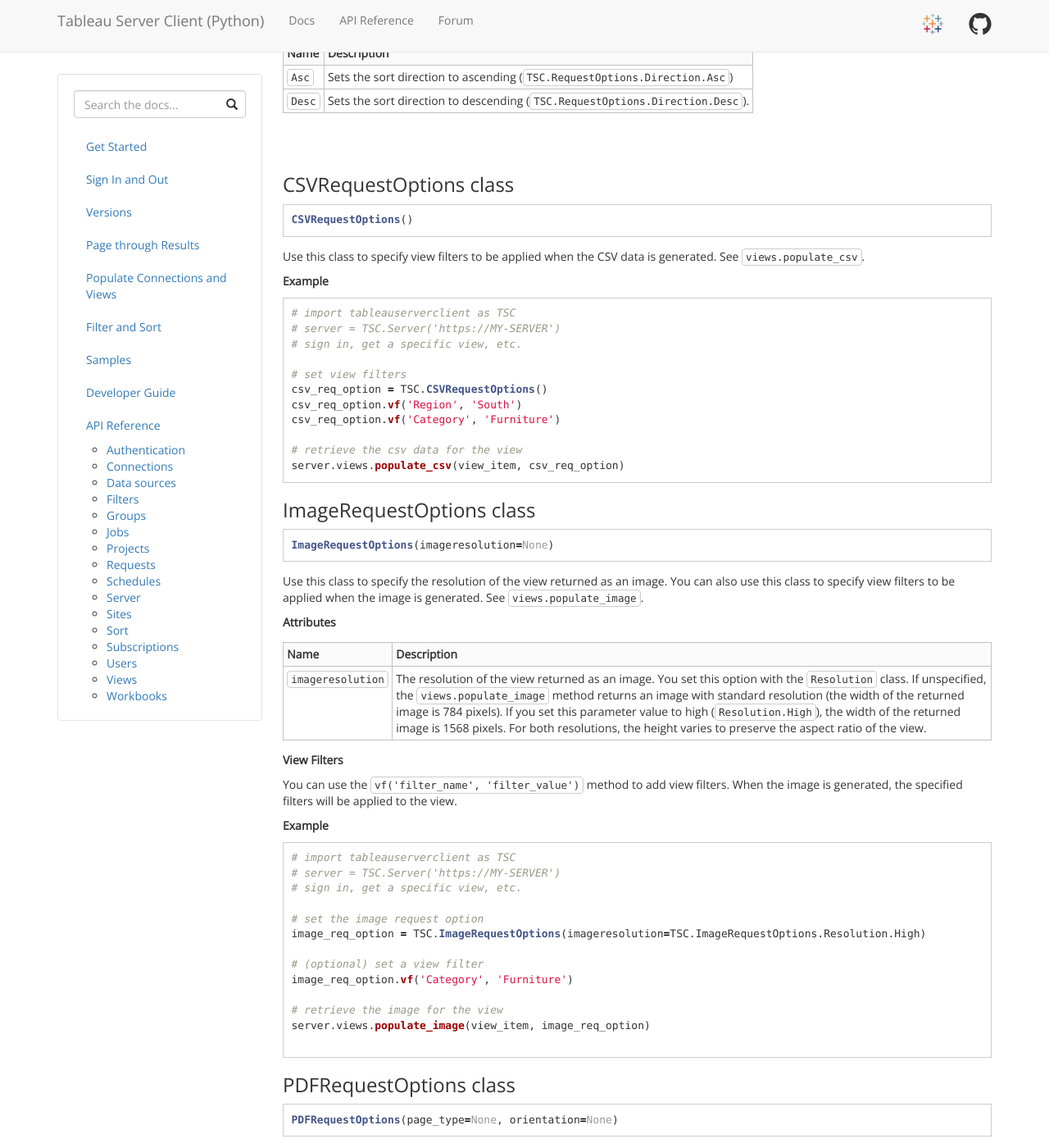
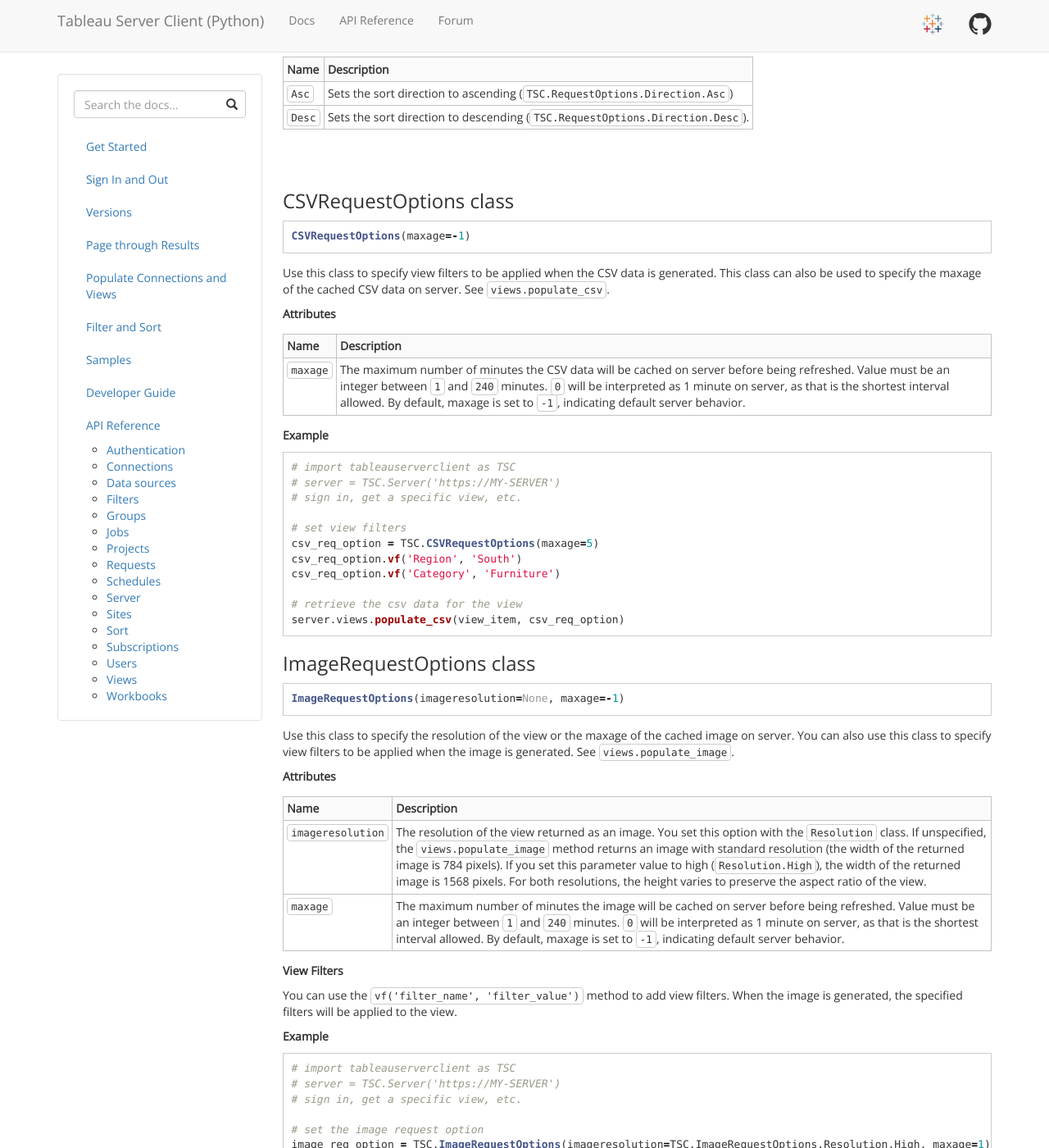
Before and after one commit to tableau/server-client-python, a Jekyll site: the page built from docs/api-ref.md, in a window 1280 px wide and 1400 px high, scrolled down 29075 px. Shown: the whole window at 82% size. Built offline with Jekyll 4.4.1, drawn with Linux system fonts in a browser that asks for light colours; some of the changed text lies outside the part shown.

Commit message:
Update docs with maxage info
Docs for #635 and #639

````diff
--- a/docs/api-ref.md
+++ b/docs/api-ref.md
@@ -1595,9 +1595,15 @@
 ### CSVRequestOptions class
 
 ```py
-CSVRequestOptions()
-```
-Use this class to specify view filters to be applied when the CSV data is generated. See `views.populate_csv`.
+CSVRequestOptions(maxage=-1)
+```
+Use this class to specify view filters to be applied when the CSV data is generated. This class can also be used to specify the maxage of the cached CSV data on server. See `views.populate_csv`.
+
+**Attributes**
+
+Name  |  Description
+:--- | :---
+`maxage` | The maximum number of minutes the CSV data will be cached on server before being refreshed. Value must be an integer between `1` and `240` minutes. `0` will be interpreted as 1 minute on server, as that is the shortest interval allowed. By default, maxage is set to `-1`, indicating default server behavior.
 
 **Example**
 
@@ -1607,7 +1613,7 @@
 # sign in, get a specific view, etc.
 
 # set view filters
-csv_req_option = TSC.CSVRequestOptions()
+csv_req_option = TSC.CSVRequestOptions(maxage=5)
 csv_req_option.vf('Region', 'South')
 csv_req_option.vf('Category', 'Furniture')
 
@@ -1618,15 +1624,16 @@
 ### ImageRequestOptions class
 
 ```py
-ImageRequestOptions(imageresolution=None)
-```
-Use this class to specify the resolution of the view returned as an image. You can also use this class to specify view filters to be applied when the image is generated. See `views.populate_image`.
+ImageRequestOptions(imageresolution=None, maxage=-1)
+```
+Use this class to specify the resolution of the view or the maxage of the cached image on server. You can also use this class to specify view filters to be applied when the image is generated. See `views.populate_image`.
 
 **Attributes**
 
 Name  |  Description
 :--- | :---
 `imageresolution` | The resolution of the view returned as an image. You set this option with the `Resolution` class. If unspecified, the `views.populate_image` method returns an image with standard resolution (the width of the returned image is 784 pixels). If you set this parameter value to high (`Resolution.High`), the width of the returned image is 1568 pixels. For both resolutions, the height varies to preserve the aspect ratio of the view.
+`maxage` | The maximum number of minutes the image will be cached on server before being refreshed. Value must be an integer between `1` and `240` minutes. `0` will be interpreted as 1 minute on server, as that is the shortest interval allowed. By default, maxage is set to `-1`, indicating default server behavior.
 
 **View Filters**
 
@@ -1640,7 +1647,7 @@
 # sign in, get a specific view, etc.
 
 # set the image request option
-image_req_option = TSC.ImageRequestOptions(imageresolution=TSC.ImageRequestOptions.Resolution.High)
+image_req_option = TSC.ImageRequestOptions(imageresolution=TSC.ImageRequestOptions.Resolution.High, maxage=1)
 
 # (optional) set a view filter
 image_req_option.vf('Category', 'Furniture')
@@ -1653,9 +1660,9 @@
 ### PDFRequestOptions class
 
 ```py
-PDFRequestOptions(page_type=None, orientation=None)
-```
-Use this class to specify the format of the PDF that is returned for the view. See `views.populate_pdf`.
+PDFRequestOptions(page_type=None, orientation=None, maxage=-1)
+```
+Use this class to specify the format of the PDF that is returned for the view. This class can also be used to specify the maxage of the cached PDF render on server. See `views.populate_pdf`.
 
 **Attributes**
 
@@ -1663,6 +1670,7 @@
 :--- | :---
 `page_type` | The type of page returned in PDF format for the view. The page_type is set using the `PageType` class: <br> `PageType.A3`<br> `PageType.A4`<br> `PageType.A5`<br> `PageType.B5`<br> `PageType.Executive`<br> `PageType.Folio`<br>  `PageType.Ledger`<br> `PageType.Legal`<br> `PageType.Letter`<br> `PageType.Note`<br> `PageType.Quarto`<br> `PageType.Tabloid`
 `orientation` | The orientation of the page. The options are portrait and landscape. The options are set using the `Orientation` class: <br>`Orientation.Portrait`<br> `Orientation.Landscape`
+`maxage` | The maximum number of minutes the PDF render will be cached on server before being refreshed. Value must be an integer between `1` and `240` minutes. `0` will be interpreted as 1 minute on server, as that is the shortest interval allowed. By default, maxage is set to `-1`, indicating default server behavior.
 
 **View Filters**
 You can use the `vf('filter_name', 'filter_value')` method to add view filters. When the PDF is generated, the specified filters will be applied to the view.
@@ -1675,7 +1683,9 @@
 # sign in, get a specific view, etc.
 
 # set the PDF request options
-pdf_req_option = TSC.PDFRequestOptions(page_type=TSC.PDFRequestOptions.PageType.A4, orientation=TSC.PDFRequestOptions.Orientation.Landscape)
+pdf_req_option = TSC.PDFRequestOptions(page_type=TSC.PDFRequestOptions.PageType.A4,
+				       orientation=TSC.PDFRequestOptions.Orientation.Landscape,
+				       maxage=1)
 
 # (optional) set a view filter
 pdf_req_option.vf('Region', 'West')
@@ -3259,7 +3269,7 @@
 Name | description
 :--- | :---
 `view_item` | Specifies the view to populate.
-`req_options` | (Optional) You can pass in a request object to specify a high resolution image. By default, the image will be in low resolution. You can also specify view filters to be applied when the image is generated. See [ImageRequestOptions class](#imagerequestoptions-class) for more details.
+`req_options` | (Optional) You can pass in request options to specify the image resolution and the maxage of the cached view image on server. By default, the image will be in low resolution and cached for 240 minutes. You can also specify view filters to be applied when the image is generated. See [ImageRequestOptions class](#imagerequestoptions-class) for more details.
 
 **Exceptions**
 
@@ -3306,7 +3316,7 @@
 Name | description
 :--- | :---
 `view_item` | Specifies the view to populate.
-`req_options` | (Optional) You can pass in a request object to specify view filters to be applied when the CSV data is generated. See [CSVRequestOptions class](#csvrequestoptions-class) for more details.
+`req_options` | (Optional) You can pass in a request object to specify view filters to be applied when the CSV data is generated. You can also specify the maxage of the cached view data on server, which is cached for 240 minutes by default. See [CSVRequestOptions class](#csvrequestoptions-class) for more details.
 
 **Exceptions**
 
@@ -3354,7 +3364,7 @@
 Name | description
 :--- | :---
 `view_item` | Specifies the view to populate.
-`req_options` | (Optional) You can pass in a request object to specify the page type and orientation of the PDF content. If not specified, PDF content will have default page type and orientation. You can also specify view filters to be applied when the PDF is generated. See [PDFRequestOptions class](#pdfrequestoptions-class) for more details.
+`req_options` | (Optional) You can pass in a request object to specify the page type and orientation of the PDF content, as well as the maxage of the cached PDF render on server. If not specified, PDF content will have default page type and orientation, and will be cached for 240 minutes. You can also specify view filters to be applied when the PDF is generated. See [PDFRequestOptions class](#pdfrequestoptions-class) for more details.
 
 **Exceptions**
 
@@ -3995,6 +4005,9 @@
 
 ```
 
+<br>
+<br>
+
 #### workbooks.update_connection
 
 ```py
@@ -4041,3 +4054,48 @@
 
 <br>
 <br>
+
+#### workbooks.populate_pdf
+```
+workbooks.populate_pdf(workbook_item, req_options=None)
+```
+
+Populates the PDF content of the specified workbook.
+
+This method uses the `id` field to query the PDF content, and populates the content as the `pdf` field.
+
+REST API: [Download Workbook PDF](https://help.tableau.com/current/api/rest_api/en-us/REST/rest_api_ref_workbooksviews.htm#download_workbook_pdf){:target="_blank"}
+
+**Version**
+
+This endpoint is available with REST API version 3.4 and up.
+
+**Parameters**
+
+Name | description
+:--- | :---
+`workbook_item` | Specifies the workbook to populate.
+`req_options` | (Optional) You can pass in a request object to specify the page type and orientation of the PDF content, as well as the maxage of the cached PDF render on server. If not specified, PDF content will have default page type and orientation, and will be cached for 240 minutes. See [PDFRequestOptions class](#pdfrequestoptions-class) for more details.
+
+**Exceptions**
+
+Error | Description
+:--- | :---
+`Workbook item missing ID` | Raises an error if the ID of the workbook is missing.
+
+**Returns**
+
+None. The PDF content is added to the `workbook_item` and can be accessed by its `pdf` field.
+
+**Example**
+```py
+# Sign in, get view, etc.
+
+# Populate and save the workbook pdf as 'workbook_pdf.pdf'
+server.workbooks.populate_pdf(workbook_item)
+with open('./workbook_pdf.pdf', 'wb') as f:
+	f.write(workbook_item.pdf)
+```
+
+<br>
+<br>
````
